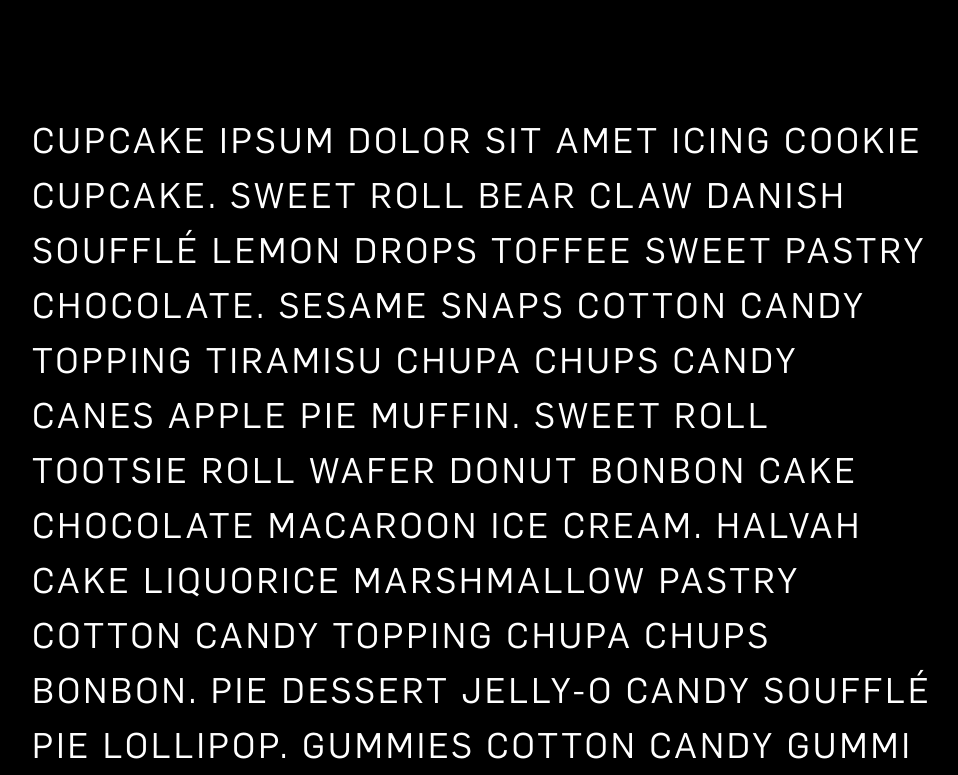
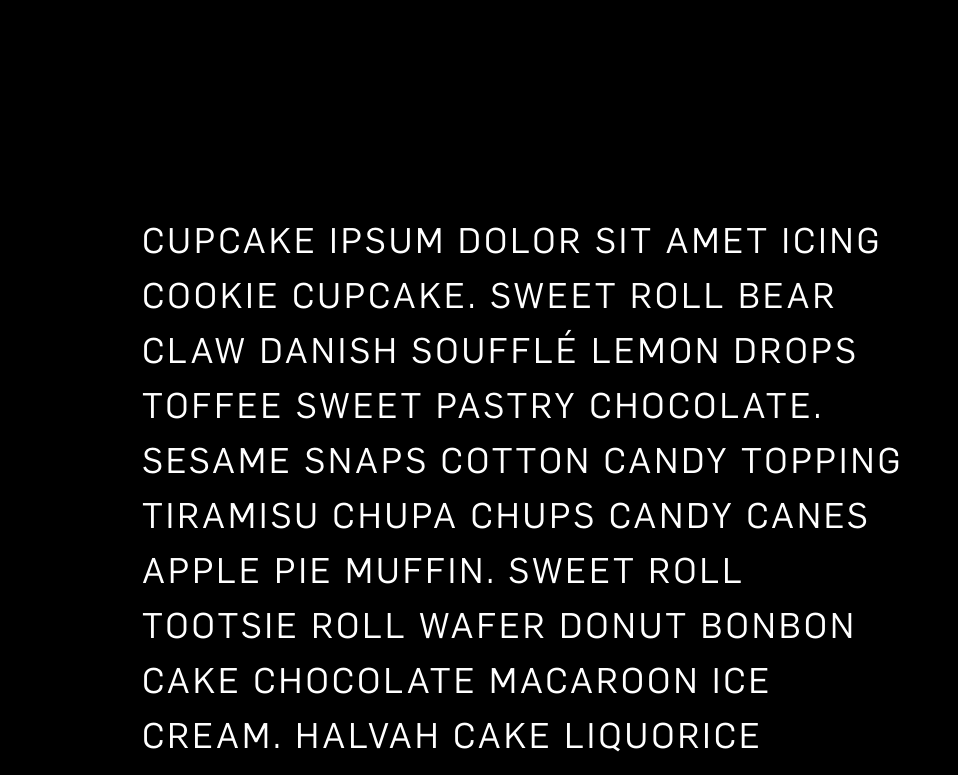
Before and after one commit to AangBel/OnePageHonour, a React (Create React App) app: page / in a window 1280 px wide. Shown: the part 875-1650 px from the top of the page, without its empty margins (158-1116 px from the left). Built offline with nearby package versions, Linux system fonts and the light colour scheme.

Commit message:
remember to use figma file for margin, and padding too

```diff
--- a/src/components/Quote/Quote.css
+++ b/src/components/Quote/Quote.css
@@ -36,9 +36,9 @@
   font-family: "flama book";
   font-size: 35px;
   font-weight: 550;
-  padding-left: 150px;
-  padding-right: 150px;
-  margin-top: 50px;
+  padding-left: 260px;
+  padding-right: 176px;
+  margin-top: 150px;
   text-transform: uppercase;
   line-height: 55px;
   letter-spacing: 3px;
```
